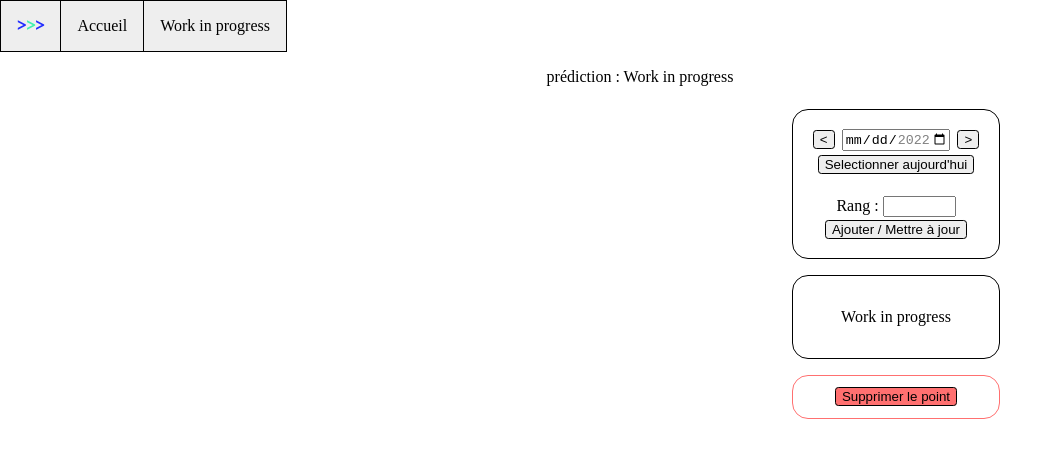
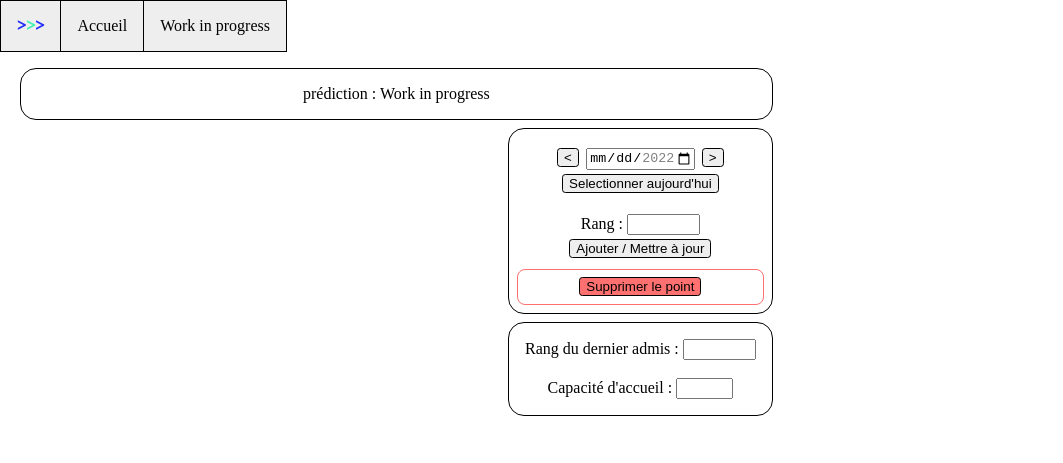
Before and after one commit to ClementTariel/parcourspe-app, an Electron app: page index.html in a window 1280 px wide. Shown: the whole page, without its empty margins (0-1063 px from the left). Drawn offline with Linux system fonts and the light colour scheme; no server answers.

Commit message:
UI rework

```diff
--- a/index.html
+++ b/index.html
@@ -4,9 +4,6 @@
 		<meta charset="utf-8" />
 		<link rel="stylesheet" href="style.css" />
 		<title>Parcourspe</title>
-		<style>
-			canvas {background:#FFFFFF}
-		</style>
 	</head>
 	<body>
 		<header>
@@ -24,15 +21,18 @@
 		</header>
 
 		<div id="container">
-			<div>
+			<div id="predictionPanel" class="panel">
+				<div >
 					<span>prédiction : </span><span id="predictedValue">Work in progress</span>
 				</div>
-			<div style="display: flex;flex-direction: row;flex: 1 1 auto;align-content: center;justify-content: center;">
+			</div>
+			<div id="subBlock1">
 				<div>
 					<canvas id="canvas1"></canvas>
 				</div>
-				<div style="display: flex;flex-direction: column;flex: 0 1 auto;align-self: center;">
-					<div id="mainPanel">
+				<div id="subBlock2">
+					<div id="twoMainPanels">
+						<div id="mainPanel" class="panel">
 							<div>
 								<span><button class="enabledButton" id="prevDate"> < </button></span>
 								<span><input id="dateSelector" type="date"></span>
@@ -48,6 +48,15 @@
 									const ipcRenderer = electron.ipcRenderer;
 
 									function isNumber(evt) {
+									    evt = (evt) ? evt : window.event;
+									    var charCode = (evt.which) ? evt.which : evt.keyCode;
+									    if (charCode > 31 && (charCode < 48 || charCode > 57)) {
+									        return false;
+									    }
+									    return true;
+									}
+
+									function checkRankValidity(evt){
 										evt = (evt) ? evt : window.event;
 									    var charCode = (evt.which) ? evt.which : evt.keyCode;
 									    if (evt.code === "Enter"){
@@ -159,28 +168,32 @@
 									}
 								</script>
 								<span>Rang : </span>
-							<span><input style="" type="text" value="" id="rank" name="rank" onkeypress="return isNumber(event)" oninput="updateAddRankButtonHover();" maxlength="6" size="6" /></span>
+								<span><input type="text" value="" id="rank" name="rank" onkeypress="return checkRankValidity(event)" oninput="updateAddRankButtonHover();" maxlength="6" size="6" /></span>
 								<div>
-								<div style="width: fit-content;display: inline-block;" onmouseenter="addRankButtonEnterHovered();" onmouseleave="addRankButtonExitHovered();" >
+									<div class="inlineBlockWrapper" onmouseenter="addRankButtonEnterHovered();" onmouseleave="addRankButtonExitHovered();" >
 										<button id="addRankButton" class="disabledButton" onclick="addRankButtonClicked();"> Ajouter / Mettre à jour</button>
 									</div>
 								</div>
 							</div>
-					</div>
-					<div id="secondPanel">
+							<div id="deletePanel" class="panel">
 								<div>
-							<div style="width: fit-content;display: inline-block;" >
-								<p>Work in progress</p>
-							</div>
-						</div>
-					</div>
-					<div id="deletePanel">
-						<div>
-							<div style="width: fit-content;display: inline-block;" >
+									<div class="inlineBlockWrapper" >
 										<button id="deletePointButton" class="deleteButton" onclick="deletePointButtonClicked();"> Supprimer le point </button>
 									</div>
 								</div>
 							</div>
+						</div>
+						<div id="secondPanel" class="panel">
+							<div>
+								<div class="inlineBlockWrapper" >
+									<div><span>Rang du dernier admis : </span><span><input type="text" name="lastAdmitted" onkeypress="return isNumber(event)" maxlength="6" size="6"/></span></div>
+									<br/>
+									<div><span>Capacité d'accueil : </span><span><input type="text" name="capacity"onkeypress="return isNumber(event)" maxlength="4" size="4"/></span></div>
+								</div>
+							</div>
+						</div>
+					</div>
+
 				</div>
 			</div>
 
--- a/main.js
+++ b/main.js
@@ -8,7 +8,7 @@ const Store = require('electron-store');
 
 const store = new Store();
 
-const ratio_screen = 1.5;
+const ratio_screen = 1.7;
 const scale_screen = 0.7;
 
 let mainWindow;
--- a/pageinit.js
+++ b/pageinit.js
@@ -58,7 +58,7 @@ function updatePredictedValue(){
             month = month%12 + 1;
             dpm = daysPerMonth(month);
         }
-		prediction_message = "Pas admis avant le "+day+"/"+month;
+		prediction_message = "Pas admis avant le "+((day<10)?"0":"")+day+"/"+((month<10)?"0":"")+month;
 		predictedValue.innerHTML = prediction_message + warning_message;
 		return;
 	}
@@ -72,7 +72,7 @@ function updatePredictedValue(){
         month = month%12 + 1;
         dpm = daysPerMonth(month);
     }
-	prediction_message = "Admis entre le "+day+"/"+month;
+	prediction_message = "Admis entre le "+((day<10)?"0":"")+day+"/"+((month<10)?"0":"")+month;
 
 	day = parseInt(dd_min) + t_0_max;
     month = parseInt(mm_min);
@@ -82,7 +82,7 @@ function updatePredictedValue(){
         month = month%12 + 1;
         dpm = daysPerMonth(month);
     }
-	prediction_message = prediction_message+" et le "+day+"/"+month;
+	prediction_message = prediction_message+" et le "+((day<10)?"0":"")+day+"/"+((month<10)?"0":"")+month;
 	predictedValue.innerHTML = prediction_message + warning_message;
 	return;
 }
--- a/plotgraph.js
+++ b/plotgraph.js
@@ -51,13 +51,13 @@ function updateCanvas(x,y){
         let radius = canvasBorderRadius;
         if (x < offsetX + radius){
             smoothYOffset += Math.ceil(radius - Math.sqrt(radius**2 - (radius - roundx)**2));
-            if (x< offsetX + ctx.lineWidth){
+            if (x <= offsetX + Math.ceil(ctx.lineWidth/2)){
                 ctx.lineWidth = Math.ceil(x-offsetX);
                 roundx+=ctx.lineWidth;
             }
         }else if(x > offsetX + canvas.width - radius){
             smoothYOffset += Math.ceil(radius - Math.sqrt(radius**2 - (roundx- canvas.width + radius)**2));
-            if (x >  offsetX + canvas.width - ctx.lineWidth){
+            if (x >=  offsetX + canvas.width - Math.ceil(ctx.lineWidth/2)){
                 ctx.lineWidth = Math.ceil(offsetX + canvas.width - x);
                 roundx-=ctx.lineWidth;
             }
@@ -280,8 +280,8 @@ function plotPrediction(canvas,alpha,beta,unSurTau,error){
         next_rank = f1(alpha,beta,unSurTau,i+1);
         next_x = Math.round(canvas.width*(i+1)/n);
 
-        max_y = canvas.height - hiddenYOffset;
-        min_y = 0;
+        max_y = canvas.height - hiddenYOffset - 1;
+        min_y = 1;
         if (x_i < radius){
             min_y = Math.ceil(radius - Math.sqrt(radius**2 - (radius - x_i)**2));
             max_y = canvas.height - hiddenYOffset - min_y;
@@ -355,7 +355,7 @@ function showDateSelected(canvas,dd,mm){
     }else{
         txt_x = Math.round(xpos - ctx.measureText(txt).width/2);
     }
-    ctx.fillText(txt,txt_x,  canvas.height - Math.round(Math.round(ctx.measureText('M').width)/2));
+    ctx.fillText(txt,txt_x,  canvas.height - hiddenYOffset + 3*Math.round(Math.round(ctx.measureText('M').width)/2));
 
     ctx.beginPath();
     ctx.lineWidth = 2;
--- a/style.css
+++ b/style.css
@@ -16,37 +16,89 @@ body
 
 #container{
 	margin: 1em;
+	width: fit-content;
 }
 
-#mainPanel,#secondPanel,#deletePanel{
+.panel{
 	color: black;
 	border: 1px solid black;
 	border-radius: 1em;
-	margin: 0.5em;
-	/*margin-bottom: 1.5em;*/
+	margin: 0.5em 0.25em 0 0.25em;
 	padding: 1em;
   	display: flex;
   	align-items: center;
-  	flex-direction: column;
-  	width: fit-content;
   	height: fit-content;
 }
 
+#predictionPanel{
+	width: auto;
+	flex-direction: row;
+	justify-content: center;
+
+}
+
+#mainPanel{
+	width: auto;
+	height: auto !important;
+	margin-top: 0 !important;
+	padding-bottom: 0 !important;
+	padding-left: 0.5em !important;
+	padding-right: 0.5em !important;
+	flex-direction: column;
+}
+
 #secondPanel{
-	width: auto !important;
-	height: auto !important;
+	width: auto;
+	height: fit-content !important;
+	flex-direction: column;
+	/*margin-bottom: auto !important;*/
+	margin-bottom: 0;
+	align-self: bottom;
 }
 #deletePanel{
-	width: auto !important;
-	height: auto !important;
+	width: 100%;
+	box-sizing: border-box;
+	height: fit-content !important;
 	border-color: #FF7070 !important;/*light red*/
-	padding-top: 0.5em !important;
-	padding-bottom: 0.5em !important;
+	padding-top: 0.25em !important;
+	padding-bottom: 0.25em !important;
+	flex-direction: column;
+	align-self: bottom;
+	align-content: center;
+	margin-bottom: 0.5em !important;
+	/*margin-top: 4em !important;*/
+	border-radius: 0.5em !important;
+}
+
+#deletePointButton{
+	margin-right: auto;
+	margin-left: auto;
+}
+
+#twoMainPanels{
+	padding-top: 0.5em;
+	padding-bottom: 0;
+}
+
+#subBlock1{
+	display: flex;
+	flex-direction: row;
+	flex: 1 1 auto;
+	align-content: center;
+	justify-content: center;
+}
+
+#subBlock2{
+	display: flex;
+	flex-direction: column;
+	flex: 0 1 auto;
+	align-self: top;
+	margin-top: 0;
 }
 
 canvas{
-	margin: 0.5em;
-	padding: 0.5em;
+	margin: 0.5em 0.25em 0.5em 0.25em;
+	background-color: #FFFFFF;
 }
 
 button{
@@ -55,6 +107,11 @@ button{
 	background-color: #EEEEEE;/*light grey*/
 	border: 1px solid black;
 	border-radius: 0.25em;
+}
+
+.inlineBlockWrapper{
+	width: fit-content;
+	display: inline-block;
 }
 
 .enabledButton:hover{
@@ -77,6 +134,7 @@ button{
 	color: #ffffff;/*white text*/
 	outline: none !important;
 	box-shadow: 0 0 1em #719ECE !important;
+
 }
 
 .emptyField{
--- a/values.js
+++ b/values.js
@@ -33,13 +33,19 @@ function resizeCanvasToDisplaySize(canvas) {
 
    return false;
 }
-
+let canvas_height_in_em = 20;
+let blank_space_in_em = 2;
+let visible_height_in_em = canvas_height_in_em-blank_space_in_em;
 
 var dateSelector = document.getElementById('dateSelector');
+
+var twoMainPanels = document.getElementById('twoMainPanels');
+twoMainPanels.style.height = visible_height_in_em+"em";
+
 var canvas = document.getElementById("canvas1");
 let ctx = canvas.getContext("2d");
 const canvas_width = "30em";
-const canvas_height = "20em";
+const canvas_height = canvas_height_in_em+"em";
 canvas.style.width = canvas_width;
 canvas.style.height = canvas_height;
 let already_resized = resizeCanvasToDisplaySize(canvas);
@@ -47,8 +53,15 @@ var canvas_basic_font = "1em Arial";
 ctx.font = canvas_basic_font;
 const MWidthToPageEm = 1.2;//not too sure about that
 var letterSizeRef = ctx.measureText('M').width;
-var canvasBorderRadius = Math.round(letterSizeRef*MWidthToPageEm);
-var hiddenYOffset = 2*Math.round(letterSizeRef);
+var canvasBorderRadius = Math.ceil(letterSizeRef*MWidthToPageEm);
+var hiddenYOffset = Math.round(blank_space_in_em*letterSizeRef*MWidthToPageEm);
+
+var deletePanel = document.getElementById('deletePanel');
+var mainPanel = document.getElementById('mainPanel');
+var secondPanel = document.getElementById('secondPanel');
+deletePanel.style.marginTop = parseInt(canvas.clientHeight*(visible_height_in_em-0.25/*margin*/)/canvas_height_in_em
+	- mainPanel.clientHeight - secondPanel.clientHeight)
+	+ "px";
 
 const date = new Date();
 
```
Lines whose indentation alone changed are shown as unchanged.
